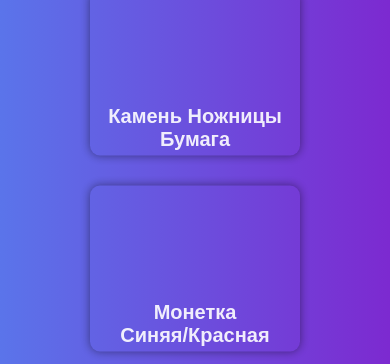
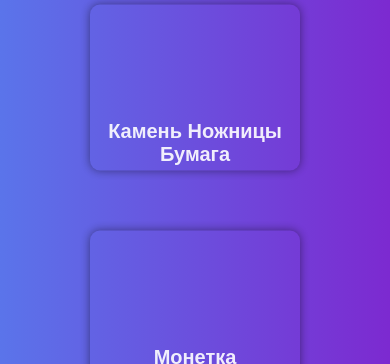
Before and after one commit to thesadriger/tonchance, a website: page index.html in a window 390 px wide. Shown: the part 120-484 px from the top of the page. Drawn offline with Linux system fonts and the light colour scheme.

Commit message:
Update index.html

```diff
--- a/index.html
+++ b/index.html
@@ -235,7 +235,7 @@ flex-direction: column;
 
     .game1, .game2 {
       width: 100%;
-      margin: 15px 50%;
+      margin: 30px 50%;
       flex-wrap: wrap;
     }
   }
```
